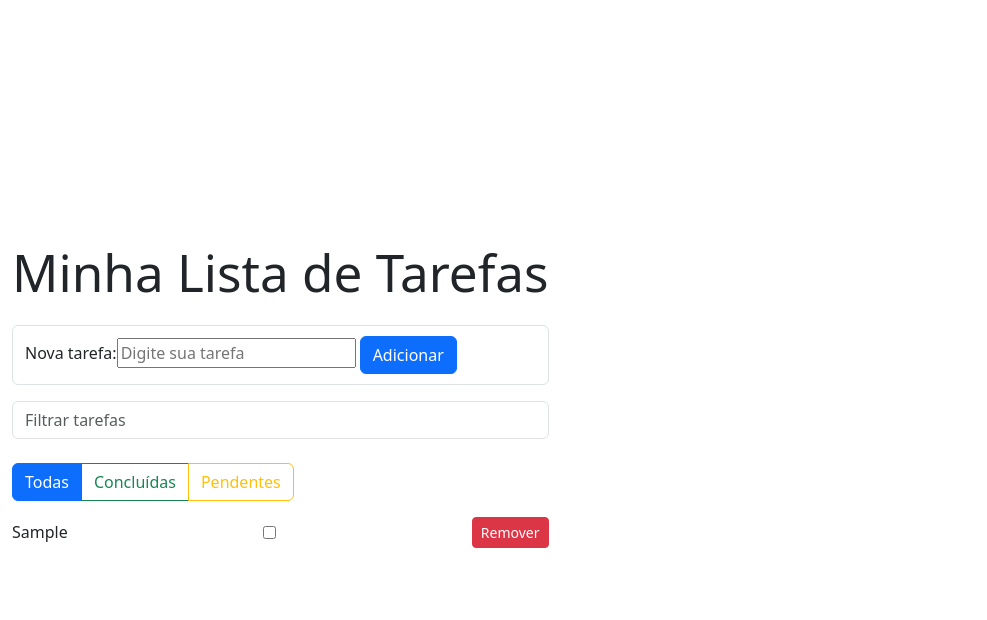
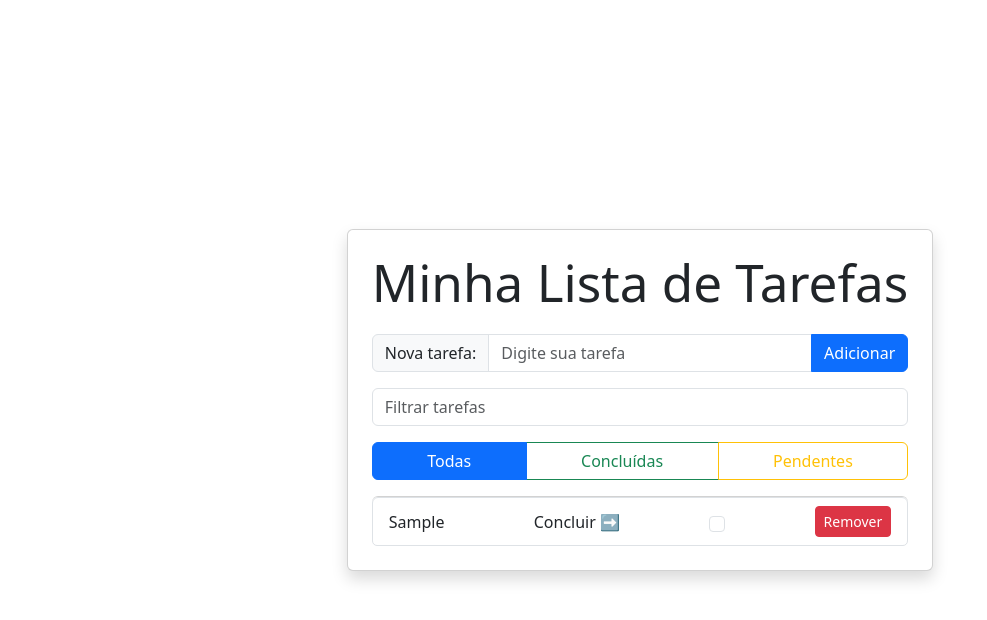
Before and after one commit to ValfranJr/ToDo-react-avancado, a React (Vite) app in the folder my-app/: page / in a window 1280 px wide. Both pictures are taken after typing "Sample" into the empty fields and a click on the button "Adicionar". Shown: the top 620 px of the page, without its empty margins (0-987 px from the left). Built offline with nearby package versions, Linux system fonts and the light colour scheme.

Commit message:
Estilização com Bootstrap e Finalização.

```diff
--- a/my-app/index.html
+++ b/my-app/index.html
@@ -2,11 +2,12 @@
 <html lang="en">
   <head>
     <meta charset="UTF-8" />
+    <link rel="shortcut icon" href="./src/assets/task.png" type="image/x-icon">
     <meta name="viewport" content="width=device-width, initial-scale=1.0" />
     <title>ToDo List - Avançado</title>
     <link href="https://cdn.jsdelivr.net/npm/bootstrap@5.3.7/dist/css/bootstrap.min.css" rel="stylesheet" integrity="sha384-LN+7fdVzj6u52u30Kp6M/trliBMCMKTyK833zpbD+pXdCLuTusPj697FH4R/5mcr" crossorigin="anonymous">
   </head>
-  <body>
+  <body class="d-flex flex-column justify-content-center align-items-center"></body>
     <div id="root"></div>
     <script src="https://cdn.jsdelivr.net/npm/bootstrap@5.3.7/dist/js/bootstrap.bundle.min.js" integrity="sha384-ndDqU0Gzau9qJ1lfW4pNLlhNTkCfHzAVBReH9diLvGRem5+R9g2FzA8ZGN954O5Q" crossorigin="anonymous"></script>
     <script type="module" src="/src/main.jsx"></script>
--- a/my-app/src/App.jsx
+++ b/my-app/src/App.jsx
@@ -35,11 +35,13 @@ return (
 function App() {
   return (
     <TodoProvider>
-      <div className="container my-4">
-        <h1 className="text-center mb-4">Minha Lista de Tarefas</h1>
-        <TodoForm />
-        <TodoFilters />
-        <ListaTarefas />
+      <div className="container py-4">
+        <div className="card shadow p-4 mx-auto" style={{ maxWidth: '600px' }}>
+          <h1 className="text-center mb-4">Minha Lista de Tarefas</h1>
+          <TodoForm />
+          <TodoFilters />
+          <ListaTarefas />
+        </div>
       </div>
     </TodoProvider>
   );
--- a/my-app/src/components/TodoFilters.jsx
+++ b/my-app/src/components/TodoFilters.jsx
@@ -15,7 +15,7 @@ function TodoFilters() {
         onChange={(e) => setFiltroTexto(e.target.value)}
       />
 
-      <div className="btn-group mt-3" role="group">
+      <div className="d-flex btn-group mt-3" role="group">
         <button className={`btn btn-outline-primary ${filtroStatus === 'todas' ? 'active' : ''}`} onClick={() => setFiltroStatus('todas')}>Todas</button>
         <button className={`btn btn-outline-success ${filtroStatus === 'concluidas' ? 'active' : ''}`} onClick={() => setFiltroStatus('concluidas')}>Concluídas</button>
         <button className={`btn btn-outline-warning ${filtroStatus === 'pendentes' ? 'active' : ''}`} onClick={() => setFiltroStatus('pendentes')}>Pendentes</button>
--- a/my-app/src/components/TodoForm.jsx
+++ b/my-app/src/components/TodoForm.jsx
@@ -5,7 +5,7 @@ import TodoContext from '../context/TodoContext';
 
 function TodoForm() {
   const [input, setInput] = useState('');
-  const {adicionarTarefa} = useContext(TodoContext);
+  const { adicionarTarefa } = useContext(TodoContext);
 
   const adicionar = (e) => {
     e.preventDefault();
@@ -16,21 +16,19 @@ const adicionar = (e) => {
 
 
   return (
-    <div className=' d-flex gap-2 mb-3'>
-      <form className='form-control'>
-        <label htmlFor="novaTarefa">Nova tarefa: </label>
-        <input
+    <form className="input-group mb-3">
+      <label className='input-group-text' htmlFor="novaTarefa">Nova tarefa: </label>
+      <input className='form-control'
         type="text"
         placeholder="Digite sua tarefa"
         id="novaTarefa"
         value={input}
         onChange={(e) => setInput(e.target.value)}
       />
-      <button className='btn btn-primary m-1' onClick={adicionar}>
+      <button className='btn btn-primary' onClick={adicionar}>
         Adicionar
       </button>
     </form>
-    </div>
   );
 }
 
--- a/my-app/src/components/TodoItem.jsx
+++ b/my-app/src/components/TodoItem.jsx
@@ -2,12 +2,14 @@
 import React from 'react';
 const TodoItem = React.memo(function TodoItem({ id, texto, tarefaConcluida, marcarConcluida, removerTarefa }) {
   return (
-    <li className="d-flex justify-content-between align-items-center mb-2">
+    <li className="list-group-item d-flex justify-content-between align-items-center">
       <span style={{ textDecoration: tarefaConcluida ? 'line-through' : 'none' }}>
         {texto}
       </span>
-      <input type="checkbox" name="concluido" onChange={() => marcarConcluida(id)} checked={tarefaConcluida} />
-      {/* <button className="btn btn-sm btn-success" onClick={() => marcarConcluida(id)}>{tarefaConcluida ? '✔' : '❌'}</button> */}
+      {/* Checkbox para marcar tarefa como concluida */}
+      <label htmlFor="concluido" className="form-check-label">Concluir ➡</label>
+      <input className='form-check-input' type="checkbox" name="concluido" onChange={() => marcarConcluida(id)} checked={tarefaConcluida}/>
+
       <button className="btn btn-sm btn-danger" onClick={() => removerTarefa(id)}>Remover</button>
     </li>
   );
--- a/my-app/src/context/TodoContext.jsx
+++ b/my-app/src/context/TodoContext.jsx
@@ -1,10 +1,11 @@
 import { createContext, useState } from 'react';
 import { useMemo } from 'react';
+import useLocalStorage from '../hooks/useLocalStorage';
 // Criação do contexto
 const TodoContext = createContext();
 
 export function TodoProvider({ children }) {
-const [tarefas, setTarefas] = useState([]);
+const [tarefas, setTarefas] = useLocalStorage('tarefas', []);
 const [filtroTexto, setFiltroTexto] = useState('');
 const [filtroStatus, setFiltroStatus] = useState('todas'); // 'todas', 'concluidas', 'pendentes'
 
--- a/my-app/src/hooks/useLocalStorage.jsx
+++ b/my-app/src/hooks/useLocalStorage.jsx
@@ -1,10 +1,10 @@
 //useLocalStorage para salvar e recuperar do localStorage.
 import { useState } from 'react';
 
-function useLocalStorage(key, valorInicial) {
+function useLocalStorage(chave, valorInicial) {
   const [armazenarValor, setArmazenarValor] = useState(() => {
     try {
-      const item = window.localStorage.getItem(key);
+      const item = window.localStorage.getItem(chave);
       return item ? JSON.parse(item) : valorInicial;
     } catch (error) {
       console.log(error);
@@ -17,7 +17,7 @@ function useLocalStorage(key, valorInicial) {
       const valorParaSalvar =
         value instanceof Function ? value(armazenarValor) : value;
       setArmazenarValor(valorParaSalvar);
-      window.localStorage.setItem(key, JSON.stringify(valorParaSalvar));
+      window.localStorage.setItem(chave, JSON.stringify(valorParaSalvar));
     } catch (error) {
       console.log(error);
     }
```
Also changed, not shown: my-app/src/assets/task.png (added). Lines whose indentation alone changed are shown as unchanged.
